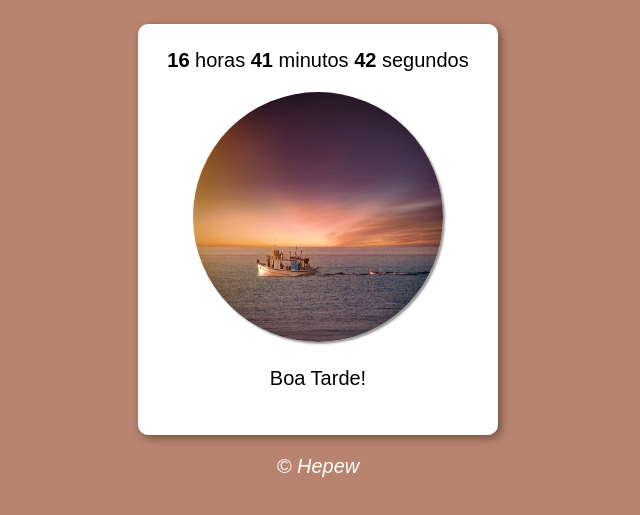
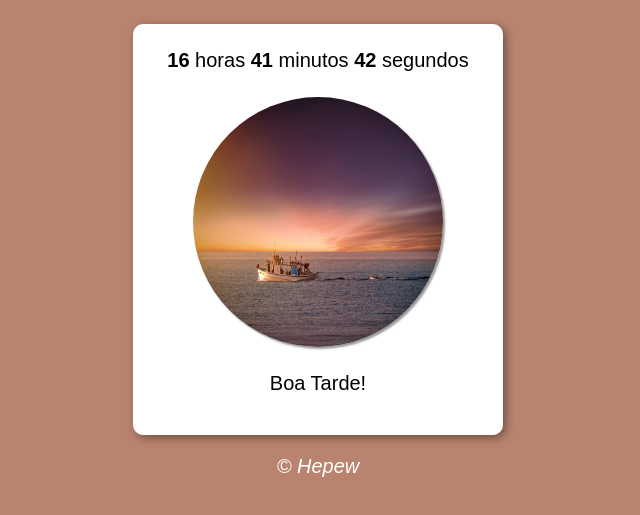
Before and after one commit to hepew/Relogio-dinamico, a plain HTML site: page index.html in a window 1280 px wide. Shown: the part 75-590 px from the top of the page, without its empty margins (322-962 px from the left). Drawn offline with Linux system fonts and the light colour scheme.

Commit message:
UPD-0.2
Correção de bugs.

```diff
--- a/script.js
+++ b/script.js
@@ -10,6 +10,7 @@ function carregar(){
 
 
     if (hora >= 0 && hora < 12){
+        boa.innerHTML = "Bom Dia!"
         img.src = "fotos/manha.jpg"
         document.body.style.background = '#e2cd9f'
         //BOM DIA
@@ -18,6 +19,7 @@ function carregar(){
         img.src = "fotos/tarde.jpg"
         document.body.style.background = '#b9846f'
     } else{
+        boa.innerHTML = "Boa Noite!"
         img.src = "fotos/noite.jpg"
         document.body.style.background = '#515154'
     }
--- a/style.css
+++ b/style.css
@@ -17,7 +17,8 @@ header{
 }
 #msg{
     font-size: 1em;
-    padding: 10px;
+    padding: 15px;
+
 }
 div{
     text-align: center;
@@ -31,8 +32,8 @@ section{
     background-color: white;
     border-radius: 10px;
     padding: 15px;
-    width: 330px;
-
+    width: 350px;
+    padding: 10px;
     margin: auto;
     box-shadow: 3px 3px 10px rgba(0, 0, 0, 0.397);
 }
```
